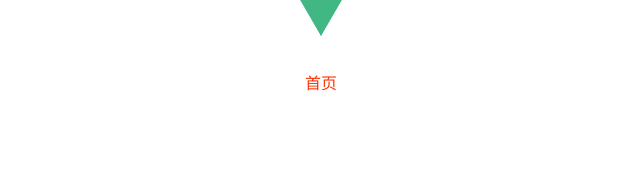
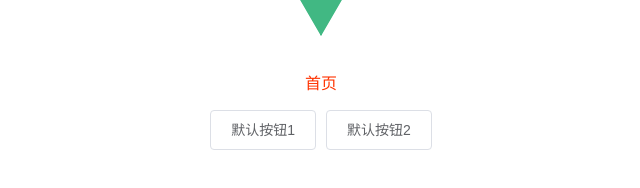
Before and after one commit to botshen/blog-client, a Vue app: page / in a window 1280 px wide. Shown: the part 210-398 px from the top of the page, without its empty margins (319-959 px from the left). Built offline with nearby package versions, Linux system fonts and the light colour scheme.

Commit message:
使用 ElementUI 库

```diff
--- a/package.json
+++ b/package.json
@@ -10,6 +10,7 @@
     "build": "node build/build.js"
   },
   "dependencies": {
+    "element-ui": "^2.15.2",
     "less": "^3.11.1",
     "less-loader": "^4.1.0",
     "vue": "^2.5.2",
--- a/src/main.js
+++ b/src/main.js
@@ -3,7 +3,10 @@
 import Vue from 'vue'
 import App from './App'
 import router from './router'
+import ElementUI from 'element-ui';
+import 'element-ui/lib/theme-chalk/index.css';
 
+Vue.use(ElementUI)
 Vue.config.productionTip = false
 
 /* eslint-disable no-new */
--- a/src/pages/Index/template.js
+++ b/src/pages/Index/template.js
@@ -4,5 +4,21 @@ export default {
     return {
       msg: "Welcome to Your Vue.js App"
     }
+  },
+  methods: {
+    click1() {
+      this.$message.error("错了哦，这是一条错误消息")
+    },
+    click2() {
+      this.$alert("这是一段内容", "标题名称", {
+        confirmButtonText: "确定",
+        callback: () => {
+          this.$message({
+            message: "恭喜你，这是一条成功消息",
+            type: "success"
+          })
+        }
+      })
+    }
   }
 }
--- a/src/pages/Index/template.vue
+++ b/src/pages/Index/template.vue
@@ -1,5 +1,11 @@
 <template>
-  <p>首页</p>
+  <div id="index"><p>首页</p>
+    <div>
+      <el-button @click="click1">默认按钮1</el-button>
+      <el-button @click="click2">默认按钮2</el-button>
+    </div>
+  </div>
+
 </template>
 <script src="./template.js"></script>
 <style scoped lang="less" src="./template.less"></style>
```
Also changed, not shown: 1 other file (tests, documents, lock files or other folders).
